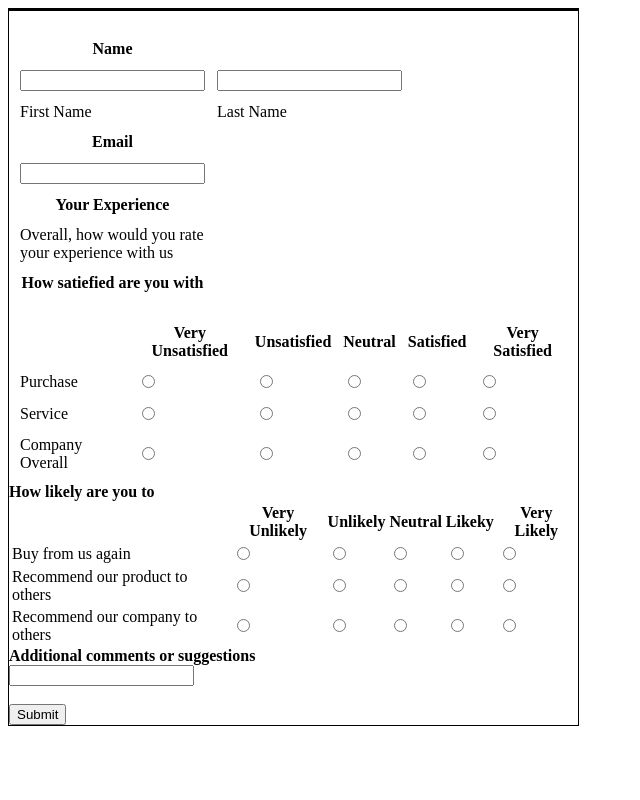
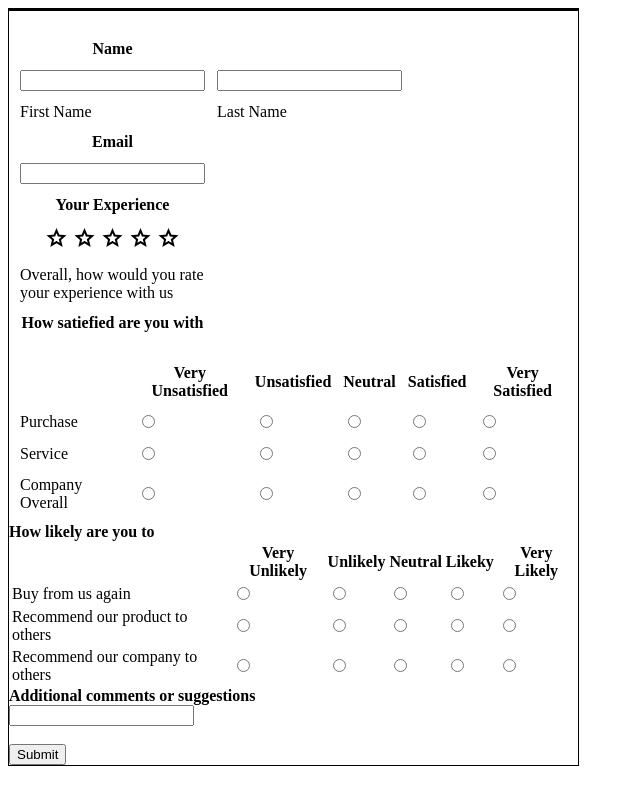
Before and after one commit to SrajanDongre/Day-14-Tasks, a plain HTML site: page index.html in a window 1280 px wide. Shown: the whole page, without its empty margins (0-640 px from the left). Drawn offline with nearby package versions, Linux system fonts and the light colour scheme; a script that the page names is missing.

Commit message:
Update index.html

```diff
--- a/index.html
+++ b/index.html
@@ -32,6 +32,31 @@
             <th>
                 Your Experience
             </th>
+            <tr>
+                <th>
+
+                <link rel="stylesheet" href="https://fonts.googleapis.com/css2?family=Material+Symbols+Outlined:opsz,wght,FILL,GRAD@48,400,0,0" />
+                <span class="material-symbols-outlined">
+                grade
+                </span>
+                <link rel="stylesheet" href="https://fonts.googleapis.com/css2?family=Material+Symbols+Outlined:opsz,wght,FILL,GRAD@48,400,0,0" />
+                <span class="material-symbols-outlined">
+                grade
+                </span>
+                <link rel="stylesheet" href="https://fonts.googleapis.com/css2?family=Material+Symbols+Outlined:opsz,wght,FILL,GRAD@48,400,0,0" />
+                <span class="material-symbols-outlined">
+                grade
+                </span>
+                <link rel="stylesheet" href="https://fonts.googleapis.com/css2?family=Material+Symbols+Outlined:opsz,wght,FILL,GRAD@48,400,0,0" />
+                <span class="material-symbols-outlined">
+                grade
+                </span>
+                <link rel="stylesheet" href="https://fonts.googleapis.com/css2?family=Material+Symbols+Outlined:opsz,wght,FILL,GRAD@48,400,0,0" />
+                <span class="material-symbols-outlined">
+                grade
+                </span>
+                </th>
+            </tr>
             <tr>
                 <td>Overall, how would you rate your experience with us</td>
             </tr>
```
